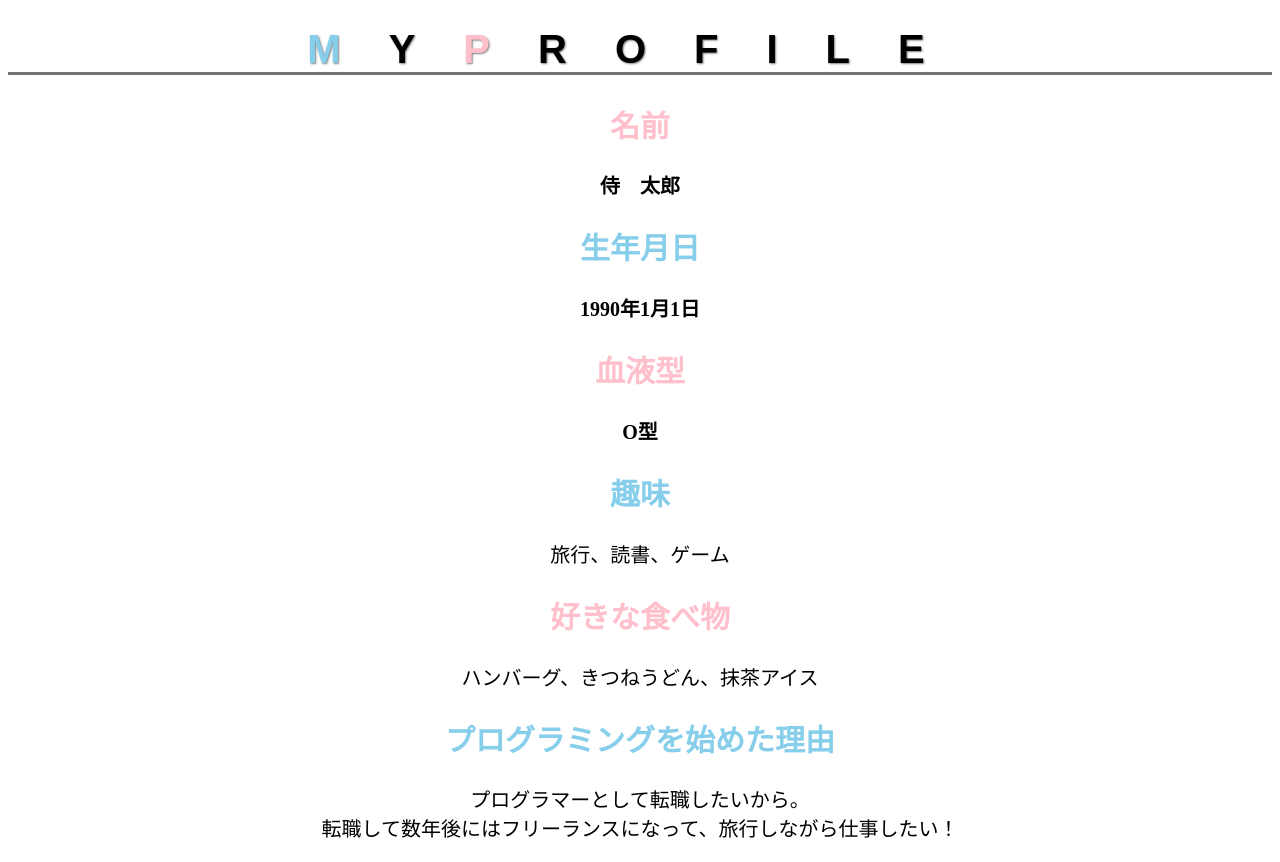
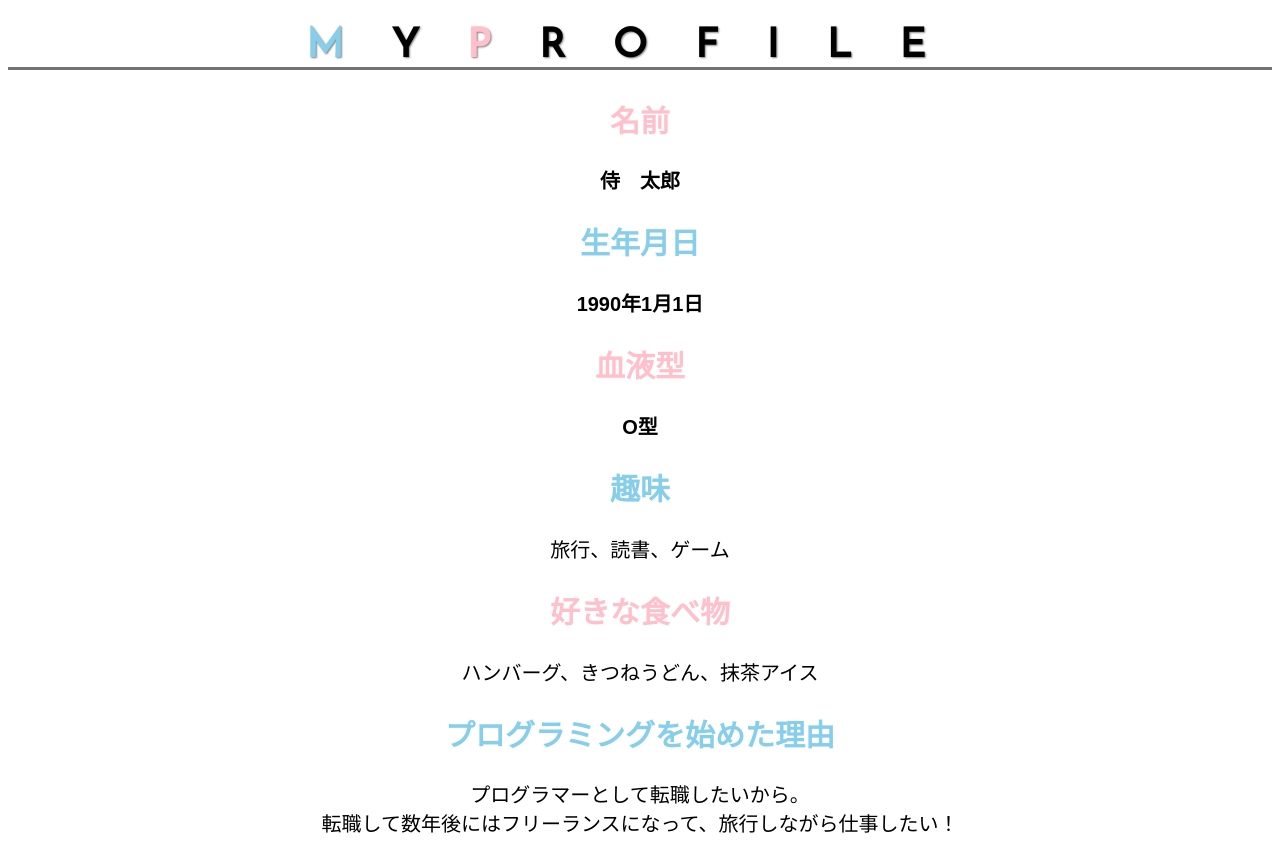
Before and after one commit to kengo-harano-link/html-css-basic-kadai, a plain HTML site: page kadai_015/kadai_015.html in a window 1280 px wide. Drawn offline with Linux system fonts and the light colour scheme.

Commit message:
style.cssを更新

```diff
--- a/kadai_015/style.css
+++ b/kadai_015/style.css
@@ -1,5 +1,5 @@
 body {
-  font-style: "Arial", "Meiryo", sans-serif;
+  font-family: "Arial", "Meiryo", sans-serif;
 }
 
 .blue {
@@ -11,7 +11,7 @@ body {
 }
 
 h1 {
-  font-family: "Noto Sans JP", sans-serif;
+  font-family: "Josefin Sans", sans-serif;
   font-optical-sizing: auto;
   font-weight: <weight>;
   font-style: normal;
```
